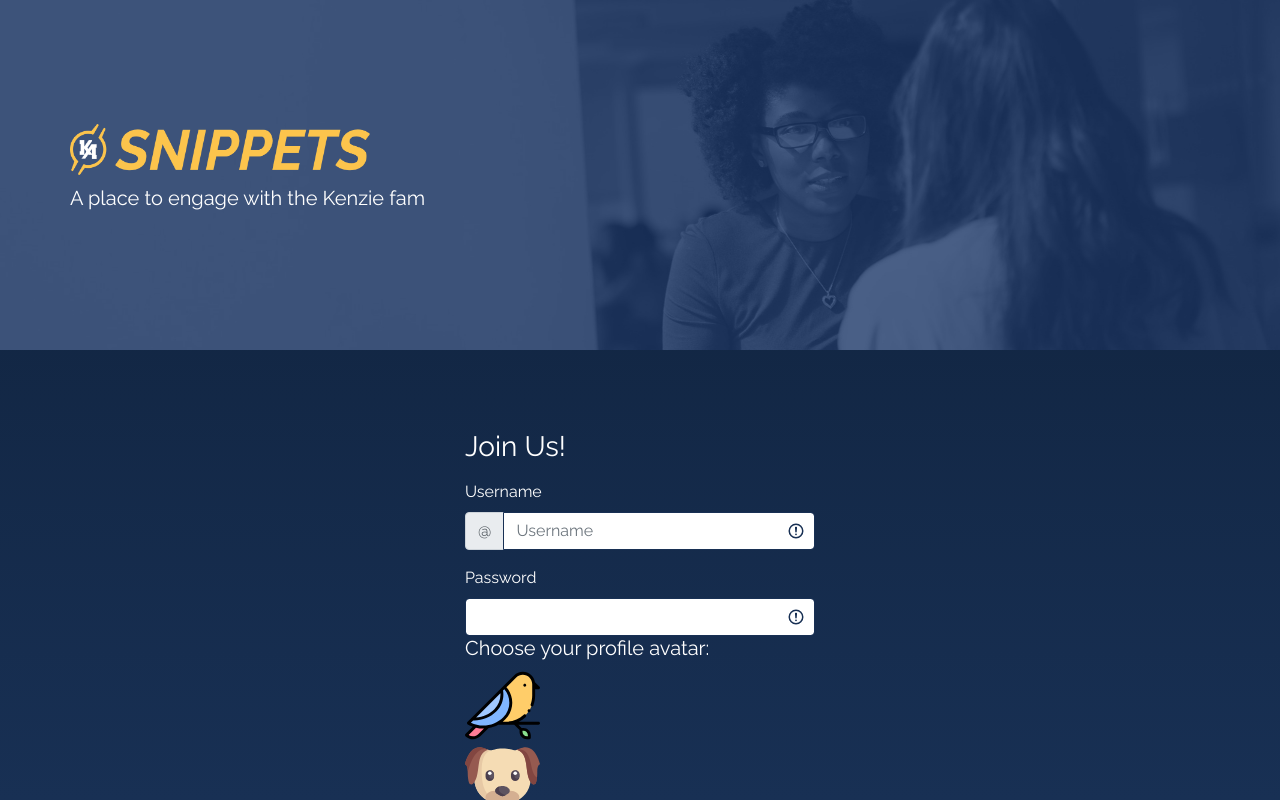
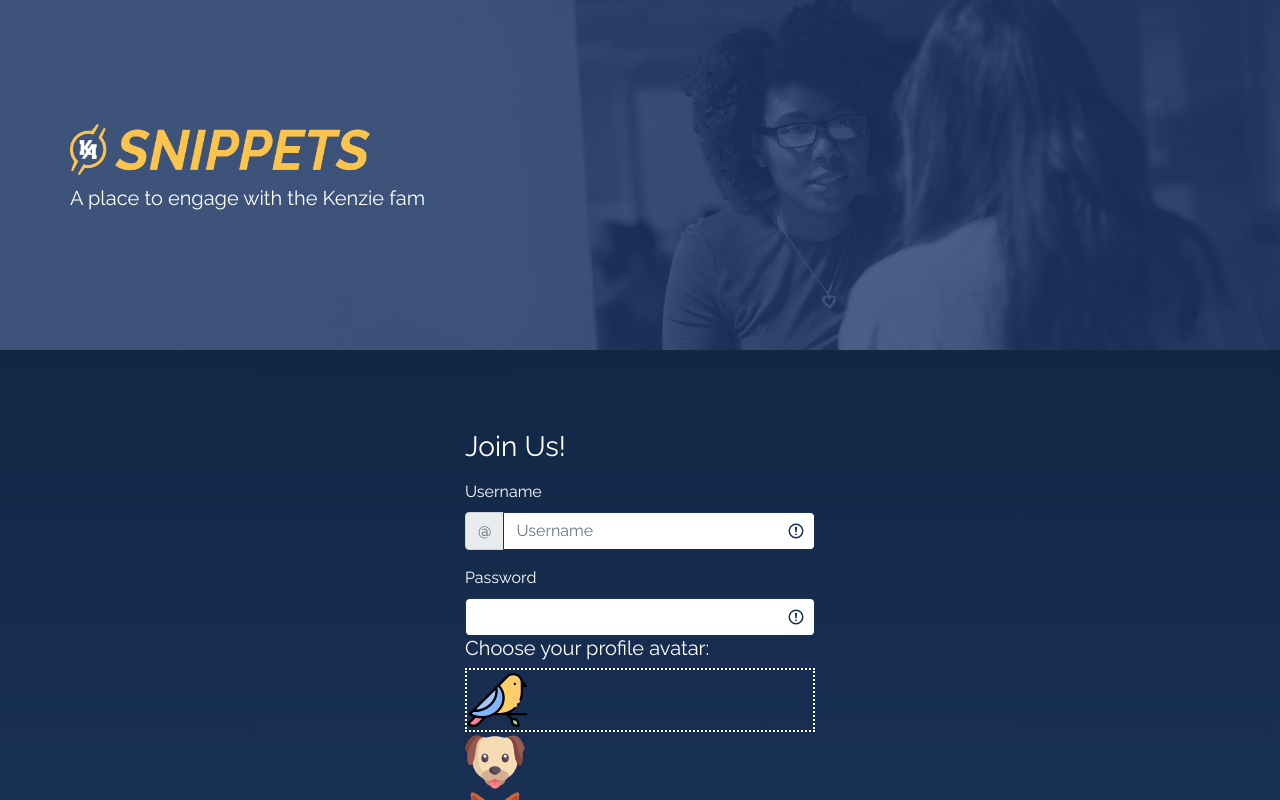
Before and after one commit to CassandraTrilus/Snippets-Social-App, a React (Create React App) app in the folder packages/client/: page /register in a window 1280 px wide. Both pictures are taken after a click on the picture 502 px from the left and 705 px from the top of the page. Built offline with nearby package versions, Linux system fonts and the light colour scheme; what constants.js would draw is missing.

Commit message:
added border to avatar

```diff
--- /dev/null
+++ b/packages/client/src/components/App.css
@@ -0,0 +1,3 @@
+.selected {
+  border: 2px white dotted;
+}
--- a/packages/client/src/components/AvatarPicker.js
+++ b/packages/client/src/components/AvatarPicker.js
@@ -1,4 +1,5 @@
 import React, { useState } from 'react'
+import './App.css'
 
 const AvatarPicker = ({ handleProfileImage }) => {
   const avatars = [
@@ -11,7 +12,7 @@
     "whale.svg",
   ]
 
-  const [selectedImage, setSelectedImage] = useState("")
+  const [selectedImage, setSelectedImage] = useState(" ")
 
   //jobin helped me with the event handlers
 
@@ -31,7 +32,7 @@
                 src={avatar}
                 key={avatar}
                 alt={avatar}
-                width="75px"
+                width="60px"
                 onClick={() => selectHandler(avatar)}
               />
             </div>
@@ -43,7 +44,7 @@
               src={avatar}
               key={avatar}
               alt={avatar}
-              width="75px"
+              width="60px"
               onClick={() => selectHandler(avatar)}
               />
             </div>
```
